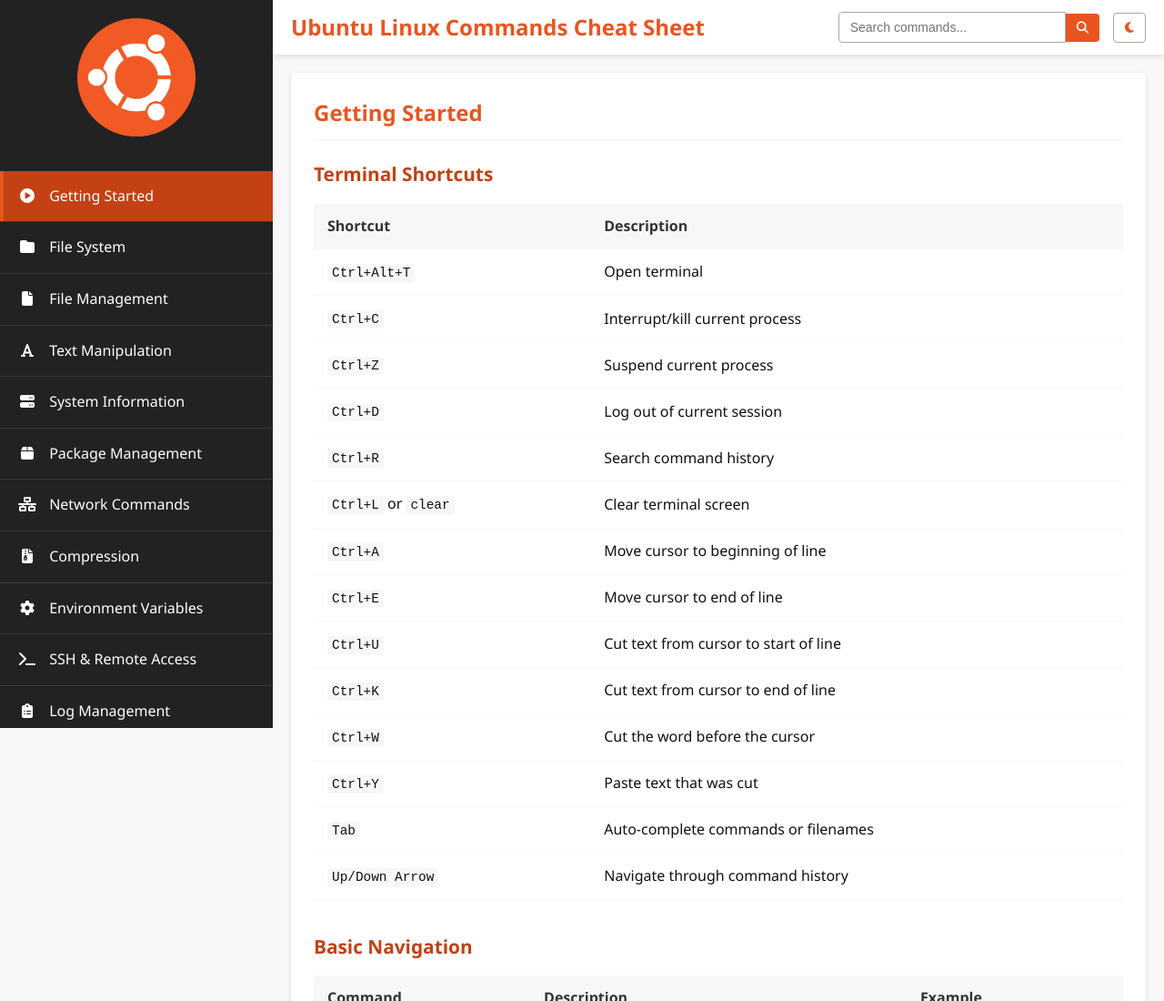
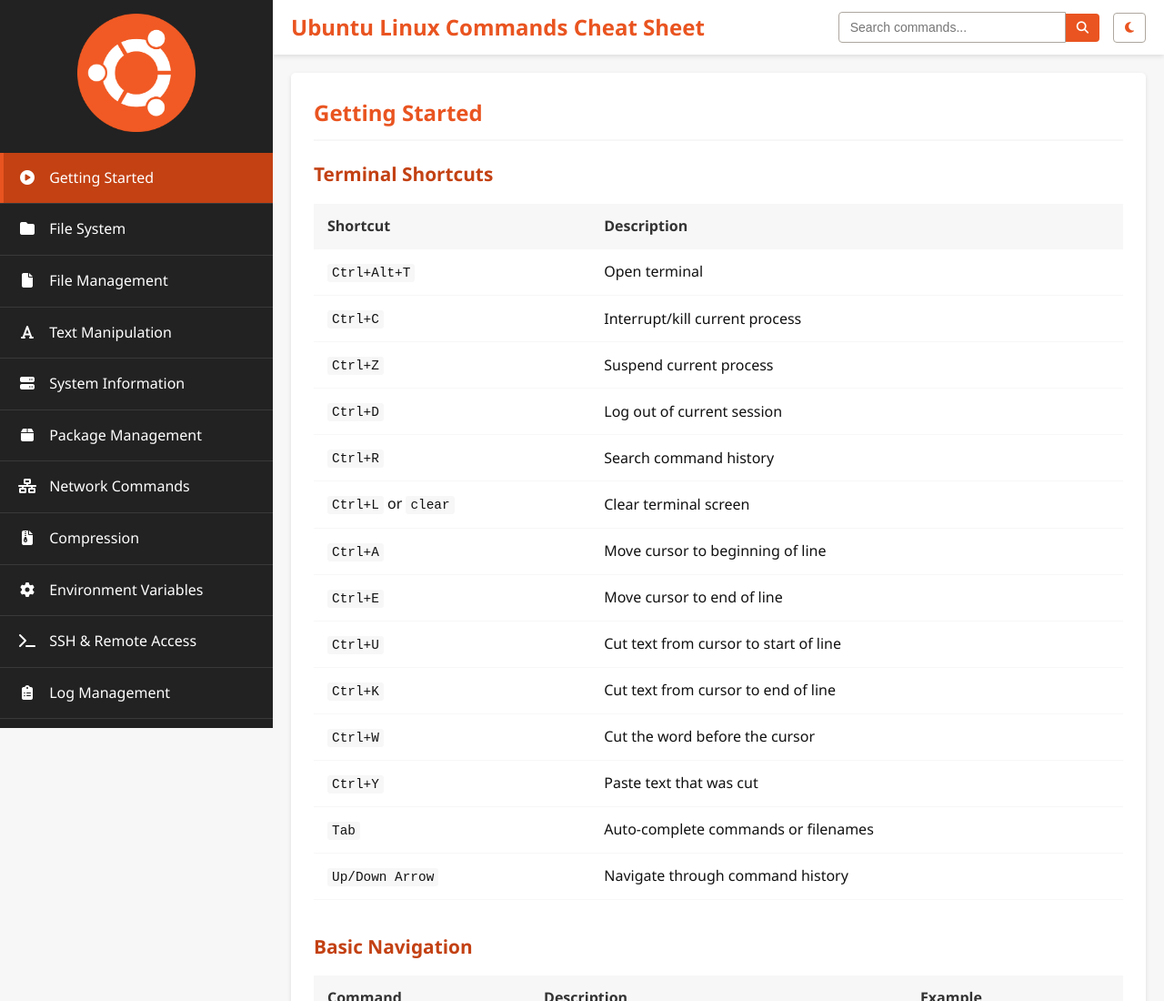
Before and after one commit to PowerAppsDarren/linux-ultimate-reference, a plain HTML site: page index.html in a window 1280 px wide. Shown: the top 1100 px of the page at 91% size. Drawn offline with Linux system fonts and the light colour scheme.

Commit message:
Adjust CSS padding in sidebar header and add chat summary for Git multiple remotes configuration

```diff
--- a/css/styles.css
+++ b/css/styles.css
@@ -46,7 +46,7 @@
 }
 
 .sidebar-header {
-    padding: 20px;
+    padding: 15px 20px 10px 20px;
     text-align: center;
     background-color: var(--ubuntu-dark-grey);
 }
@@ -54,7 +54,7 @@
 .sidebar-header img.logo {
     max-width: 50%;
     height: auto;
-    margin-bottom: 10px;
+    margin-bottom: 5px;
     border-radius: 5px;
 }
 
```
Also changed, not shown: 2 other files.
